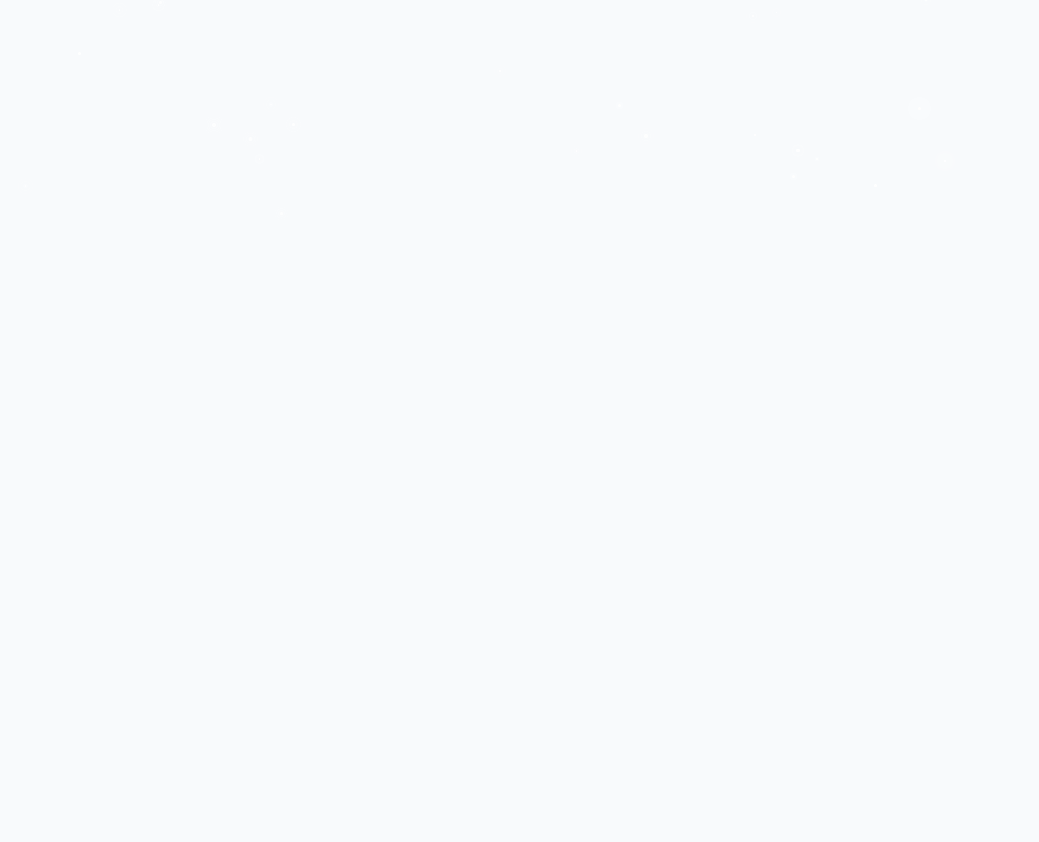
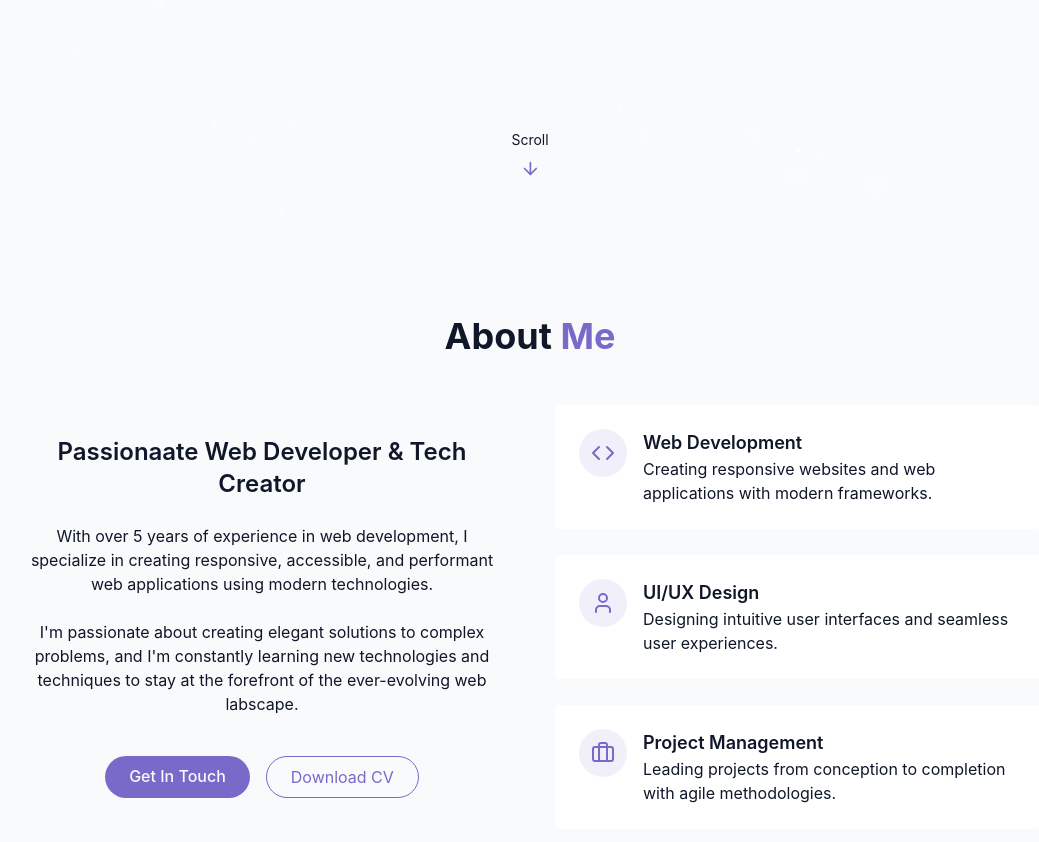
Before and after one commit to simonlee-test/my-portfolio, a React (Vite) app: page / in a window 1280 px wide. Shown: the part 580-1422 px from the top of the page, without its empty margins (110-1149 px from the left). Before the commit the page ends 800 px from the top, so only its background shows below. Built offline with nearby package versions, Linux system fonts and the light colour scheme.

Commit message:
add about me section and completed hero section

```diff
--- /dev/null
+++ b/src/components/AboutSection.tsx
@@ -0,0 +1,91 @@
+import { Briefcase, Code, User } from "lucide-react";
+import React from "react";
+
+const AboutSection = () => {
+  return (
+    <section id="about" className="py-24 px-4 relative">
+      <div className="container mx-auto max-w-5xl">
+        <h2 className="text-3xl md:text-4xl font-bold mb-12 text-center">
+          About <span className="text-primary"> Me</span>
+        </h2>
+
+        <div className="grid grid-cols-1 md:grid-cols-2 gap-12 items-center">
+          <div className="space-y-6">
+            <h3 className="text-2xl font-semibold">
+              Passionaate Web Developer & Tech Creator
+            </h3>
+            <p className="text-muted-foreground">
+              With over 5 years of experience in web development, I specialize
+              in creating responsive, accessible, and performant web
+              applications using modern technologies.
+            </p>
+
+            <p className="text-muted-foreground">
+              I'm passionate about creating elegant solutions to complex
+              problems, and I'm constantly learning new technologies and
+              techniques to stay at the forefront of the ever-evolving web
+              labscape.
+            </p>
+
+            <div className="flex flex-col sm:flex-row gap-4 pt-4 justify-center">
+              <a href="#contact" className="cosmic-button">
+                Get In Touch
+              </a>
+              <a
+                href=""
+                className="px-6 py-2 rounded-full border border-primary text-primary hover:bg-primary/10 transition-colors duration-300"
+              >
+                Download CV
+              </a>
+            </div>
+          </div>
+
+          <div className="grid grid-cols-1 gap-6">
+            <div className="gradient-border p-6 card-hover">
+              <div className="flex items-start gap-4">
+                <div className="p-3 rounded-full bg-primary/10">
+                  <Code className="h-6 w-6 text-primary" />
+                </div>
+                <div className="text-left">
+                  <h4 className="font-semibold text-lg"> Web Development</h4>
+                  <p className="text-muted-foreground">
+                    Creating responsive websites and web applications with
+                    modern frameworks.
+                  </p>
+                </div>
+              </div>
+            </div>
+            <div className="gradient-border p-6 card-hover">
+              <div className="flex items-start gap-4">
+                <div className="p-3 rounded-full bg-primary/10">
+                  <User className="h-6 w-6 text-primary" />
+                </div>
+                <div className="text-left">
+                  <h4 className="font-semibold text-lg"> UI/UX Design</h4>
+                  <p className="text-muted-foreground">
+                    Designing intuitive user interfaces and seamless user experiences.
+                  </p>
+                </div>
+              </div>
+            </div>
+            <div className="gradient-border p-6 card-hover">
+              <div className="flex items-start gap-4">
+                <div className="p-3 rounded-full bg-primary/10">
+                  <Briefcase className="h-6 w-6 text-primary" />
+                </div>
+                <div className="text-left">
+                  <h4 className="font-semibold text-lg"> Project Management</h4>
+                  <p className="text-muted-foreground">
+                    Leading projects from conception to completion with agile methodologies.
+                  </p>
+                </div>
+              </div>
+            </div>
+          </div>
+        </div>
+      </div>
+    </section>
+  );
+};
+
+export default AboutSection;
--- a/src/components/HeroSection.tsx
+++ b/src/components/HeroSection.tsx
@@ -1,3 +1,4 @@
+import { ArrowDown } from "lucide-react";
 import React from "react";
 
 const HeroSection = () => {
@@ -10,10 +11,32 @@
         <div className="space-y-6">
           <h1 className="text-4xl md:text-6xl font-bold tracking-tight">
             <span className="opacity-0 animate-fade-in">Hi, I'm </span>
-            <span className="text-primary opacity-0 animate-fade-in-delay-1">Simon</span>
-            <span className="text-gradient ml-2 opacity-0 animate-fade-in-delay-2"> Lee</span>
+            <span className="text-primary opacity-0 animate-fade-in-delay-1">
+              Simon
+            </span>
+            <span className="text-gradient ml-2 opacity-0 animate-fade-in-delay-2">
+              {" "}
+              Lee
+            </span>
           </h1>
+
+          <p className="text-lg md:text-xl text-muted-foreground max-2-2xl mx-auto opacity-0 animate-fade-in-delay-3">
+            I create stellar web experiences with modern technologies.
+            Specializing in front-end development, I build interfaces that are
+            both beautiful and functional.
+          </p>
+
+          <div className="pt-4 opacity-0 animate-fade-in-delay-3">
+            <a href="#projects" className="cosmic-button">
+              View My work
+            </a>
+          </div>
         </div>
+      </div>
+
+      <div className="absolute bottom-8 left-1/2 transform -translate-x-1/2 flex flex-col items-center animate-bounce">
+      <span className="text-sm text-muted-foreground mb-2"> Scroll </span>
+      <ArrowDown className="h-5 w-5 text-primary"/>
       </div>
     </section>
   );
--- a/src/pages/Home.tsx
+++ b/src/pages/Home.tsx
@@ -3,6 +3,7 @@
 import StarBackground from '../components/StarBackground'
 import Navbar from '../components/Navbar'
 import HeroSection from '../components/HeroSection'
+import AboutSection from '../components/AboutSection'
 
 
 const Home = () => {
@@ -20,6 +21,7 @@
     {/* Main Content */}
     <main>
       <HeroSection/>
+      <AboutSection/>
     </main>
     {/* Footer */}
     </div>
```
